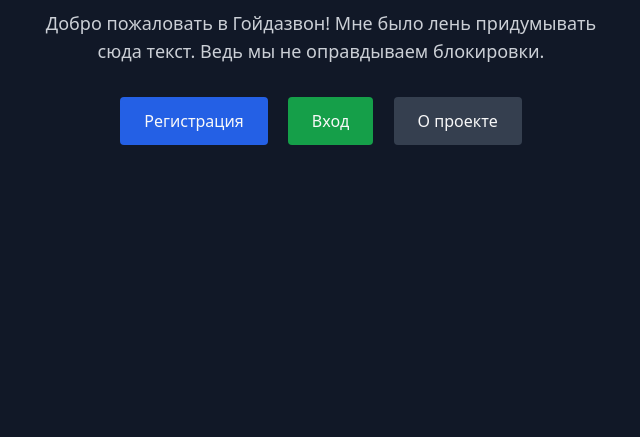
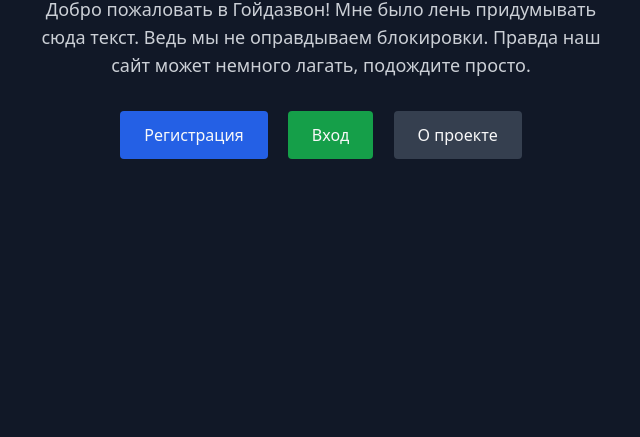
Before and after one commit to nrf24l01/goydazvon_preview, a plain HTML site: page index.html in a window 1280 px wide. Shown: the part 363-800 px from the top of the page, without its empty margins (319-959 px from the left). Drawn offline with nearby package versions, Linux system fonts and the light colour scheme.

Commit message:
more text

```diff
--- a/index.html
+++ b/index.html
@@ -11,7 +11,7 @@
   <!-- Контент главной страницы -->
   <main id="main-content" class="max-w-xl text-center space-y-8 transition-opacity duration-1000">
     <h1 class="text-5xl font-extrabold">Гойдазвон</h1>
-    <p class="text-lg text-gray-300">Добро пожаловать в Гойдазвон! Мне было лень придумывать сюда текст. Ведь мы не оправдываем блокировки. </p>
+    <p class="text-lg text-gray-300">Добро пожаловать в Гойдазвон! Мне было лень придумывать сюда текст. Ведь мы не оправдываем блокировки. Правда наш сайт может немного лагать, подождите просто.</p>
 
     <div class="space-x-4">
       <button class="px-6 py-3 bg-blue-600 rounded hover:bg-blue-700 transition">Регистрация</button>
```
